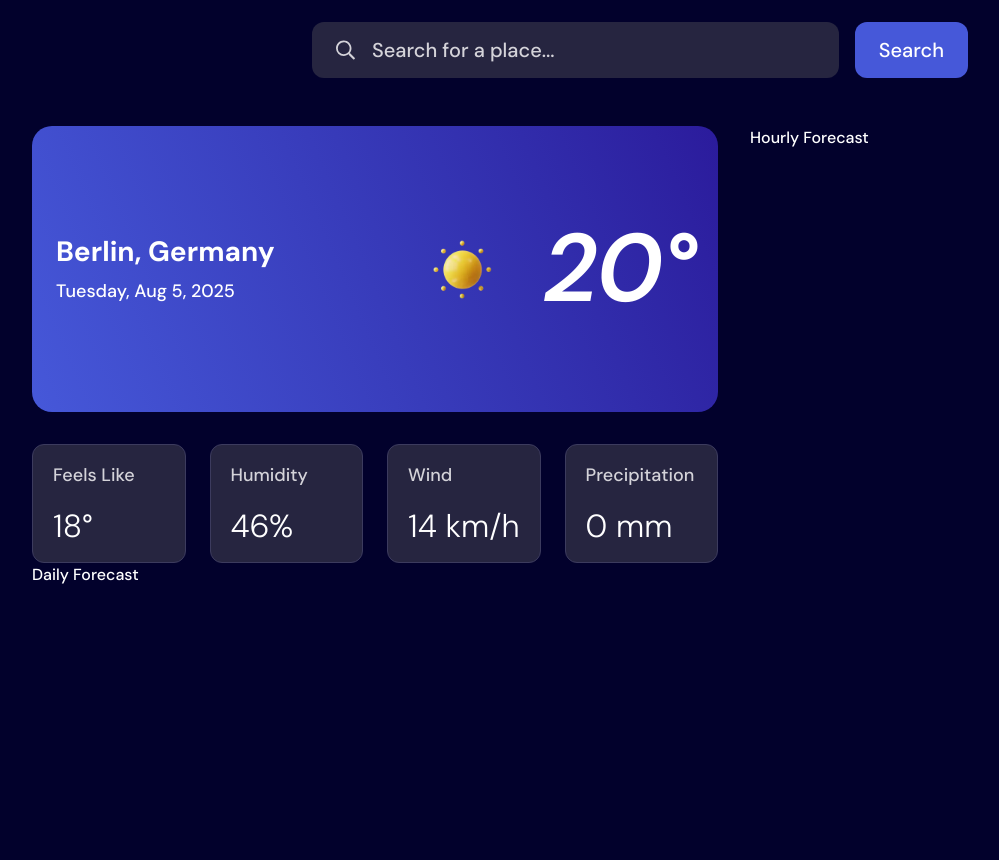
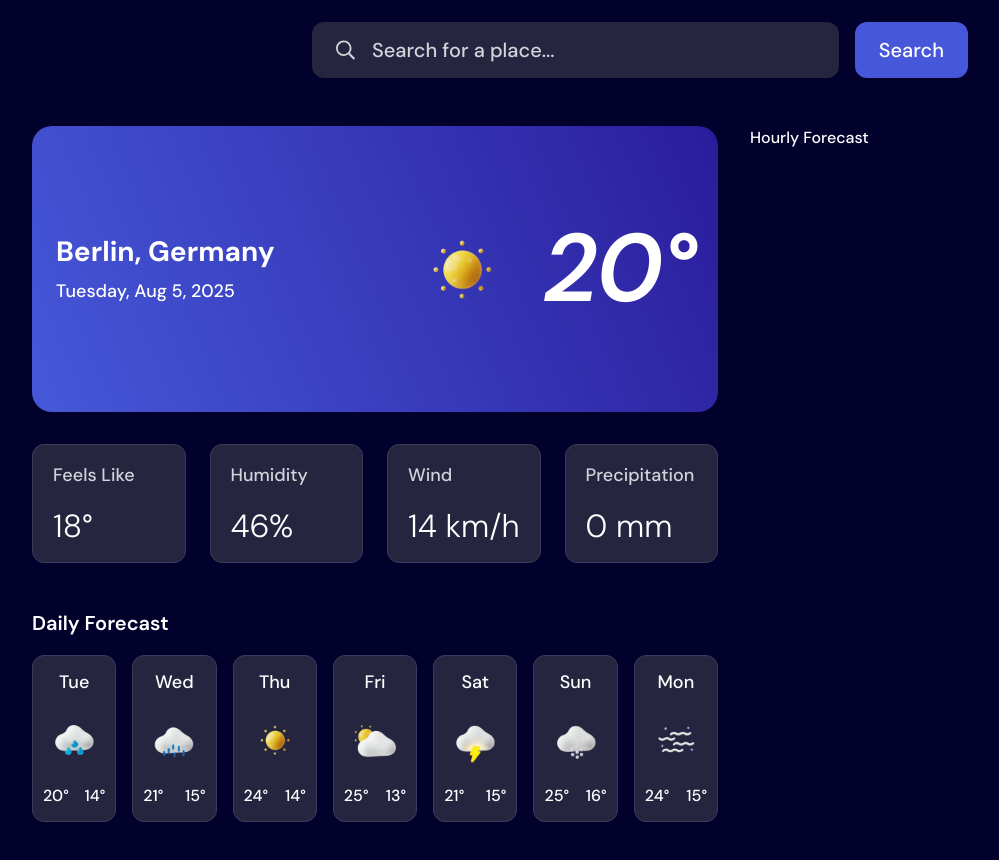
Before and after one commit to joshjavier/weather-app, a React (Vite) app: page / in a window 1280 px wide. Shown: the part 260-1120 px from the top of the page, without its empty margins (0-999 px from the left). Before the commit the page ends 847 px from the top, so only its background shows below. Built offline with nearby package versions, Linux system fonts and the light colour scheme.

Commit message:
feat: add DailyForecast component

```diff
--- a/src/app.tsx
+++ b/src/app.tsx
@@ -4,7 +4,7 @@ import { WeatherData } from './components/weather-data'
 
 function App() {
   return (
-    <div className="min-h-svh space-y-600 lg:space-y-800">
+    <div className="min-h-svh space-y-600 pb-1000 lg:space-y-800">
       <div className="mx-auto box-content max-w-[1216px] px-200 sm:px-300">
         <Header />
       </div>
--- /dev/null
+++ b/src/components/daily-forecast.tsx
@@ -0,0 +1,77 @@
+function WeatherCard({
+  label,
+  icon,
+  min,
+  max,
+}: {
+  label: string
+  icon: { src: string; alt: string }
+  min: number
+  max: number
+}) {
+  return (
+    <div className="rounded-12 flex flex-col items-center gap-200 border border-neutral-600 bg-neutral-800 px-125 py-200">
+      <p className="text-preset-6">{label}</p>
+      <img src={icon.src} alt={icon.alt} width={60} height={60} />
+      <div className="text-preset-7 flex w-full items-center justify-between">
+        <p>{min}&deg;</p>
+        <p>{max}&deg;</p>
+      </div>
+    </div>
+  )
+}
+
+export function DailyForecast() {
+  return (
+    <div className="space-y-250">
+      <h2 className="text-preset-5">Daily Forecast</h2>
+      <div className="grid grid-cols-7 gap-200">
+        <WeatherCard
+          label="Tue"
+          icon={{ src: '/images/icon-rain.webp', alt: 'Rain' }}
+          min={20}
+          max={14}
+        />
+        <WeatherCard
+          label="Wed"
+          icon={{ src: '/images/icon-drizzle.webp', alt: 'Drizzle' }}
+          min={21}
+          max={15}
+        />
+        <WeatherCard
+          label="Thu"
+          icon={{ src: '/images/icon-sunny.webp', alt: 'Sunny' }}
+          min={24}
+          max={14}
+        />
+        <WeatherCard
+          label="Fri"
+          icon={{
+            src: '/images/icon-partly-cloudy.webp',
+            alt: 'Partly cloudy',
+          }}
+          min={25}
+          max={13}
+        />
+        <WeatherCard
+          label="Sat"
+          icon={{ src: '/images/icon-storm.webp', alt: 'Storm' }}
+          min={21}
+          max={15}
+        />
+        <WeatherCard
+          label="Sun"
+          icon={{ src: '/images/icon-snow.webp', alt: 'Snow' }}
+          min={25}
+          max={16}
+        />
+        <WeatherCard
+          label="Mon"
+          icon={{ src: '/images/icon-fog.webp', alt: 'Fog' }}
+          min={24}
+          max={15}
+        />
+      </div>
+    </div>
+  )
+}
--- a/src/components/weather-data.tsx
+++ b/src/components/weather-data.tsx
@@ -1,11 +1,12 @@
+import { DailyForecast } from './daily-forecast'
 import { WeatherInfo } from './weather-info'
 
 export function WeatherData() {
   return (
     <div className="flex w-full gap-400">
-      <div>
+      <div className="space-y-600">
         <WeatherInfo />
-        <div>Daily Forecast</div>
+        <DailyForecast />
       </div>
       <div>Hourly Forecast</div>
     </div>
```
